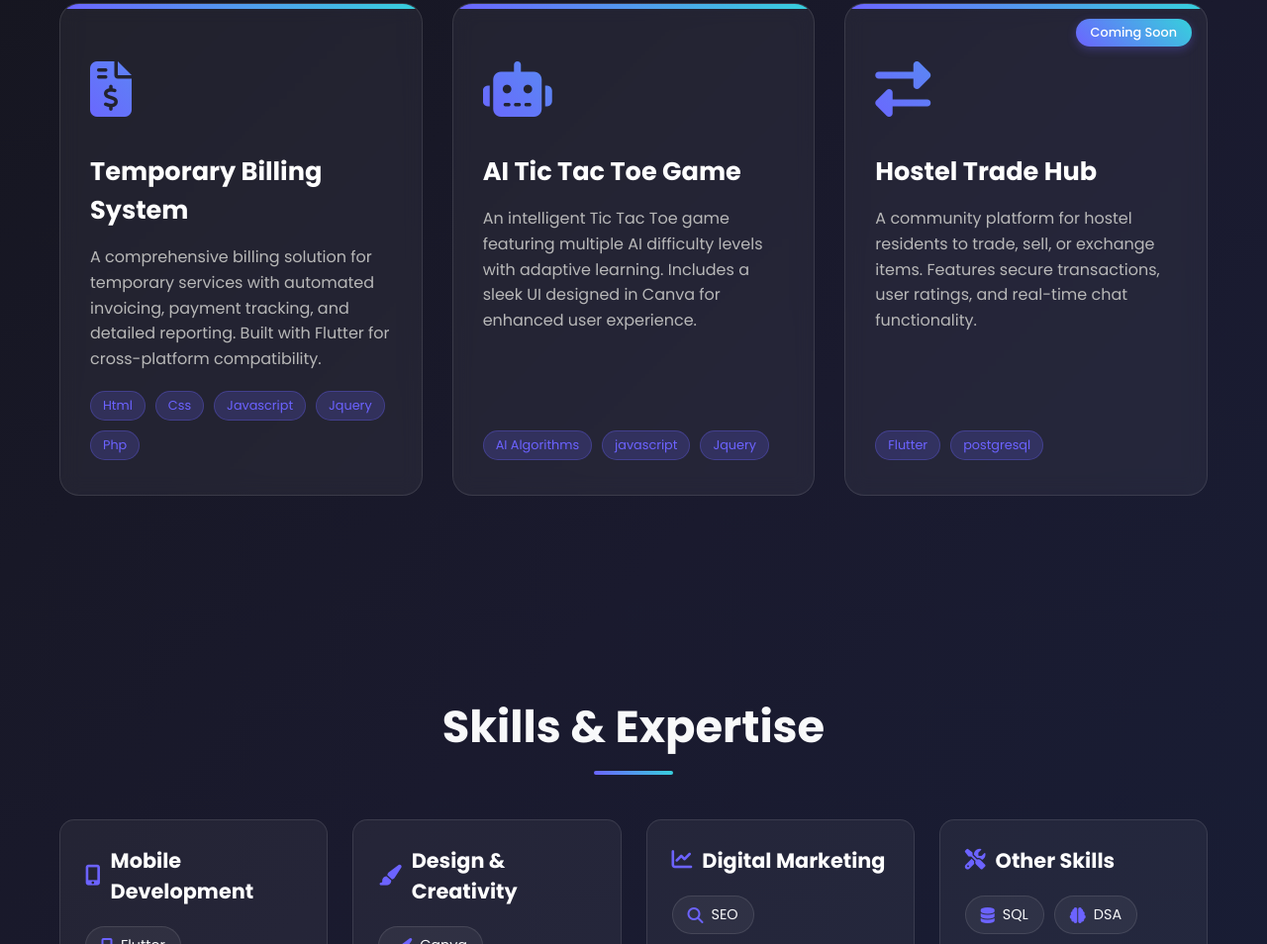
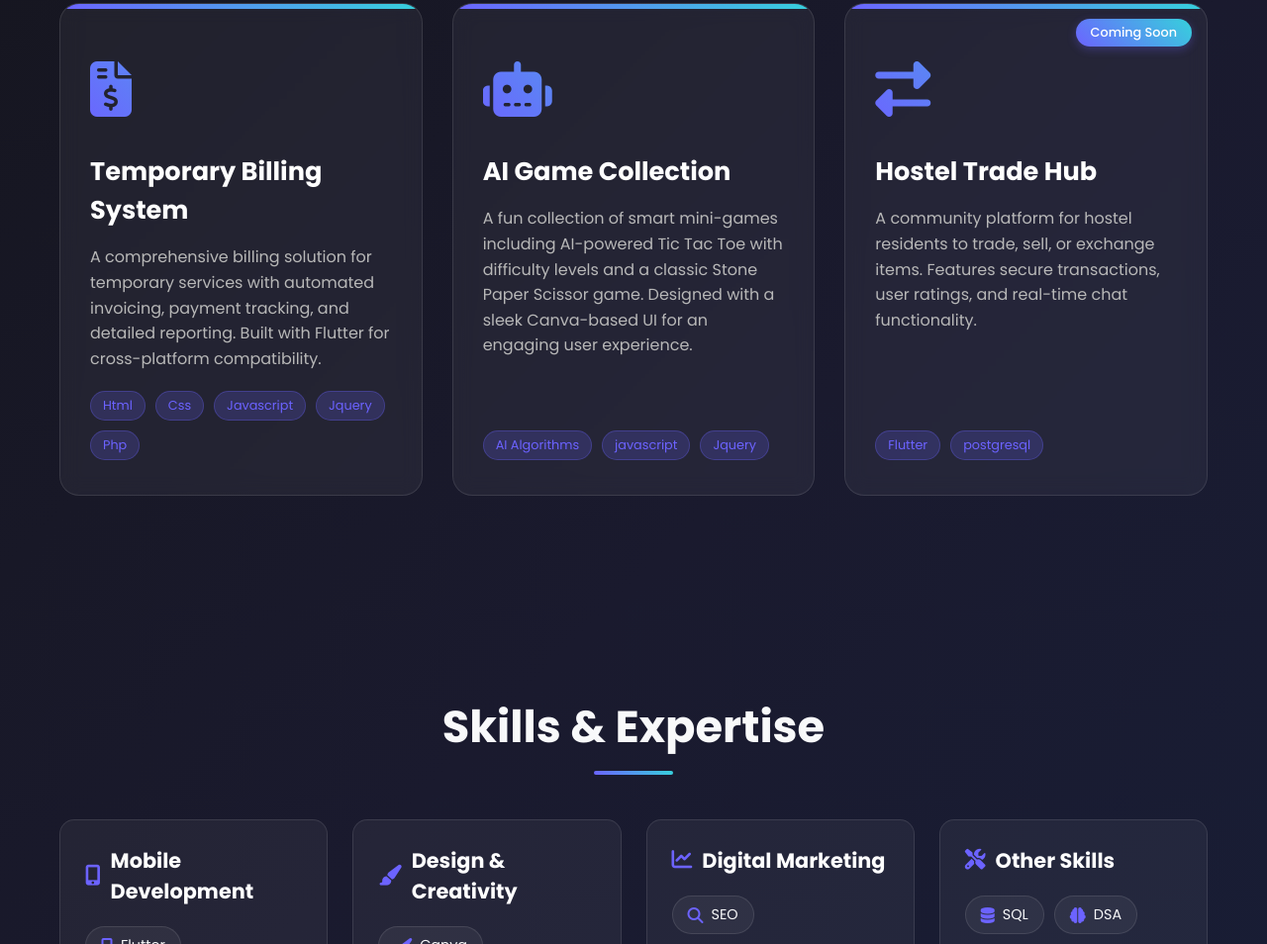
Before and after one commit to Chetan500001/Chetan_portfolio, a plain HTML site: page index.html in a window 1280 px wide. Shown: the part 1365-2319 px from the top of the page at 99% size. Drawn offline with Linux system fonts and the light colour scheme.

Commit message:
Update index.html

```diff
--- a/index.html
+++ b/index.html
@@ -737,7 +737,7 @@
            <div class="projects-grid">
 
     <!-- Project 1 -->
-    <a href="https://github.com/your-repo-1" target="_blank" class="project-card" style="text-decoration:none; color:inherit;">
+    <a href="https://github.com/Chetan500001/temporary_billing_system/tree/main" target="_blank" class="project-card" style="text-decoration:none; color:inherit;">
         <!-- <div class="coming-soon">Coming Soon</div> -->
         <div class="project-icon">
             <i class="fas fa-file-invoice-dollar"></i>
@@ -761,10 +761,11 @@
         <div class="project-icon">
             <i class="fas fa-robot"></i>
         </div>
-        <h3 class="project-title">AI Tic Tac Toe Game</h3>
-        <p class="project-description">
-            An intelligent Tic Tac Toe game featuring multiple AI difficulty levels with adaptive learning. Includes a sleek UI designed in Canva for enhanced user experience.
-        </p>
+      <h3 class="project-title">AI Game Collection</h3>
+<p class="project-description">
+    A fun collection of smart mini-games including AI-powered Tic Tac Toe with difficulty levels and a classic Stone Paper Scissor game. Designed with a sleek Canva-based UI for an engaging user experience.
+</p>
+
         <div class="project-tech">
             <span class="tech-tag">AI Algorithms</span>
             <span class="tech-tag">javascript</span>
```
